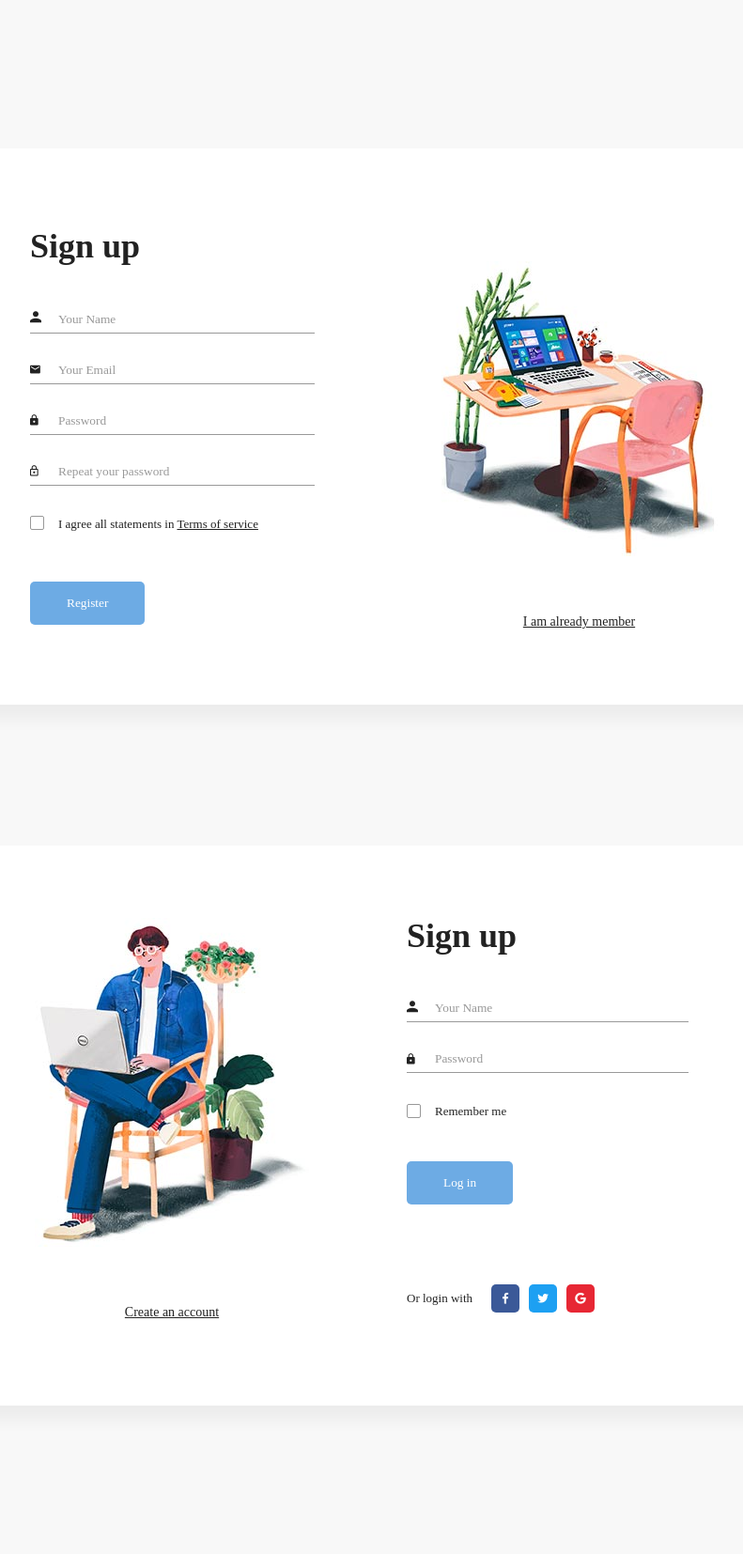
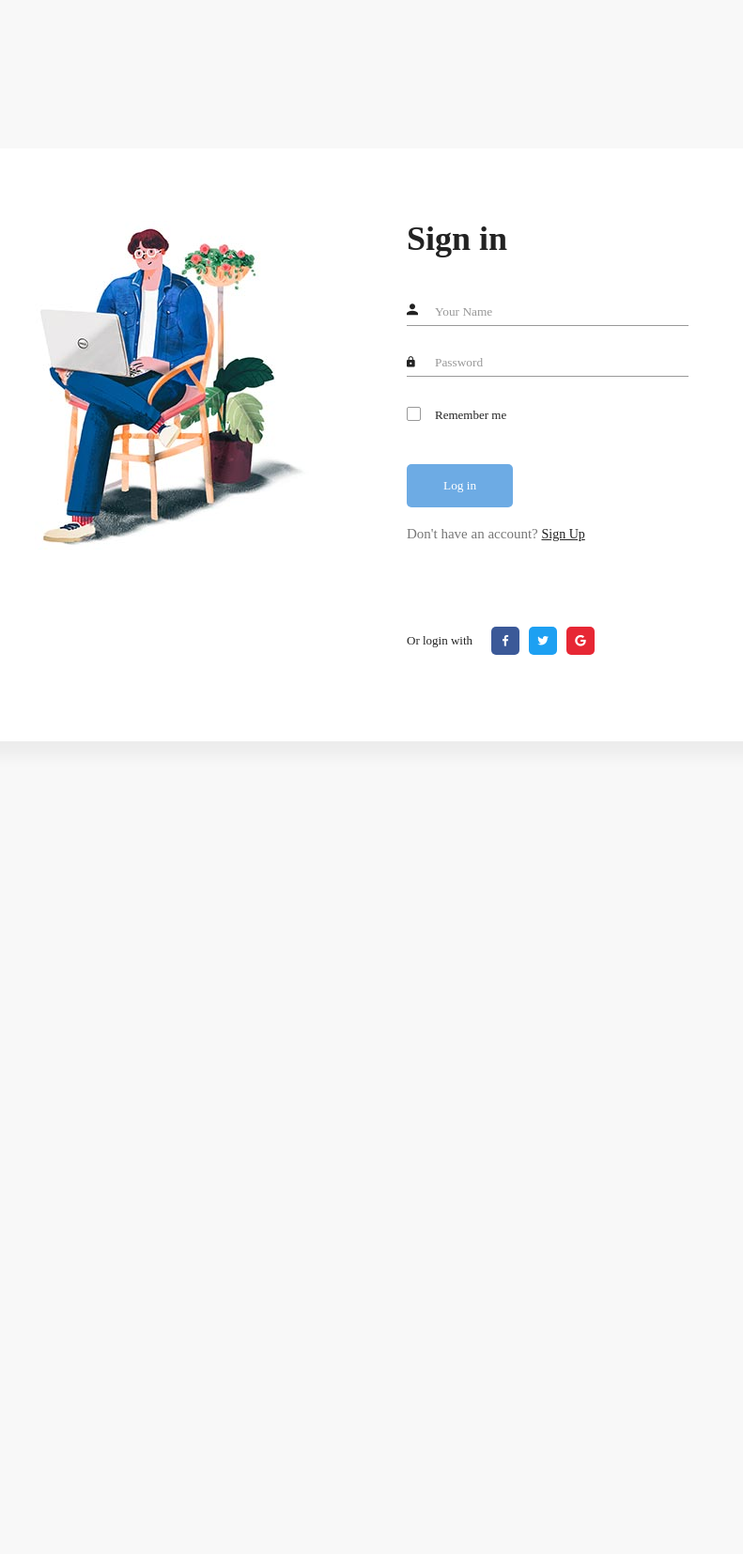
Before and after one commit to fabianuzukwu/Team_Workstation, a PHP site: page / in a window 1280 px wide. Shown: the whole page at 94% size, without its empty margins (267-1058 px from the left). After the commit the page ends 697 px from the top, so only its background shows below. Run offline with PHP 8.4, Linux system fonts and the light colour scheme; some web fonts are replaced.

Commit message:
I divided sign up and sign in pages into seperate page and linked both pages

```diff
--- a/css/style.css
+++ b/css/style.css
@@ -18,6 +18,7 @@ list-type-ulli, .socials {
   /* IE9 Compat Modes */
   src: local("Poppins Light"), local("Poppins-Light"), url("../fonts/poppins/poppins-v5-latin-300.eot?#iefix") format("embedded-opentype"), url("../fonts/poppins/poppins-v5-latin-300.woff2") format("woff2"), url("../fonts/poppins/poppins-v5-latin-300.woff") format("woff"), url("../fonts/poppins/poppins-v5-latin-300.ttf") format("truetype"), url("../fonts/poppins/poppins-v5-latin-300.svg#Poppins") format("svg");
   /* Legacy iOS */ }
+
 /* poppins-300italic - latin */
 @font-face {
   font-family: 'Poppins';
@@ -117,6 +118,8 @@ list-type-ulli, .socials {
   /* IE9 Compat Modes */
   src: local("Poppins Black"), local("Poppins-Black"), url("../fonts/poppins/poppins-v5-latin-900.eot?#iefix") format("embedded-opentype"), url("../fonts/poppins/poppins-v5-latin-900.woff2") format("woff2"), url("../fonts/poppins/poppins-v5-latin-900.woff") format("woff"), url("../fonts/poppins/poppins-v5-latin-900.ttf") format("truetype"), url("../fonts/poppins/poppins-v5-latin-900.svg#Poppins") format("svg");
   /* Legacy iOS */ }
+*/
+
 a:focus, a:active {
   text-decoration: none;
   outline: none;
@@ -163,6 +166,7 @@ input[type=radio] {
   -webkit-appearance: radio !important;
   -o-appearance: radio !important;
   -ms-appearance: radio !important; }
+
 
 img {
   max-width: 100%;
@@ -295,8 +299,7 @@ figure {
 .signup-image-link {
   font-size: 14px;
   color: #222;
-  display: block;
-  text-align: center; }
+ }
 
 .term-service {
   font-size: 13px;
@@ -334,7 +337,7 @@ input {
   input:-moz-placeholder {
     color: #999; }
   input:focus {
-    border-bottom: 1px solid #222; }
+    border-bottom: 1px solid #5a22db; }
     input:focus::-webkit-input-placeholder {
       color: #222; }
     input:focus::-moz-placeholder {
--- a/index.html
+++ b/index.html
@@ -13,60 +13,17 @@
     <link rel="stylesheet" href="css/style.css">
 </head>
 <body>
-
     <div class="main">
-
-        <!-- Sign up form -->
-        <section class="signup">
-            <div class="container">
-                <div class="signup-content">
-                    <div class="signup-form">
-                        <h2 class="form-title">Sign up</h2>
-                        <form method="POST" class="register-form" id="register-form">
-                            <div class="form-group">
-                                <label for="name"><i class="zmdi zmdi-account material-icons-name"></i></label>
-                                <input type="text" name="name" id="name" placeholder="Your Name"/>
-                            </div>
-                            <div class="form-group">
-                                <label for="email"><i class="zmdi zmdi-email"></i></label>
-                                <input type="email" name="email" id="email" placeholder="Your Email"/>
-                            </div>
-                            <div class="form-group">
-                                <label for="pass"><i class="zmdi zmdi-lock"></i></label>
-                                <input type="password" name="pass" id="pass" placeholder="Password"/>
-                            </div>
-                            <div class="form-group">
-                                <label for="re-pass"><i class="zmdi zmdi-lock-outline"></i></label>
-                                <input type="password" name="re_pass" id="re_pass" placeholder="Repeat your password"/>
-                            </div>
-                            <div class="form-group">
-                                <input type="checkbox" name="agree-term" id="agree-term" class="agree-term" />
-                                <label for="agree-term" class="label-agree-term"><span><span></span></span>I agree all statements in  <a href="#" class="term-service">Terms of service</a></label>
-                            </div>
-                            <div class="form-group form-button">
-                                <input type="submit" name="signup" id="signup" class="form-submit" value="Register"/>
-                            </div>
-                        </form>
-                    </div>
-                    <div class="signup-image">
-                        <figure><img src="images/signup-image.jpg" alt="sing up image"></figure>
-                        <a href="#" class="signup-image-link">I am already member</a>
-                    </div>
-                </div>
-            </div>
-        </section>
-
         <!-- Sing in  Form -->
         <section class="sign-in">
             <div class="container">
                 <div class="signin-content">
                     <div class="signin-image">
                         <figure><img src="images/signin-image.jpg" alt="sing up image"></figure>
-                        <a href="#" class="signup-image-link">Create an account</a>
                     </div>
 
                     <div class="signin-form">
-                        <h2 class="form-title">Sign up</h2>
+                        <h2 class="form-title">Sign in</h2>
                         <form method="POST" class="register-form" id="login-form">
                             <div class="form-group">
                                 <label for="your_name"><i class="zmdi zmdi-account material-icons-name"></i></label>
@@ -84,6 +41,8 @@
                                 <input type="submit" name="signin" id="signin" class="form-submit" value="Log in"/>
                             </div>
                         </form>
+
+                        <p>Don't have an account? <a href="signup.html" class="signup-image-link">Sign Up</a></p>
                         <div class="social-login">
                             <span class="social-label">Or login with</span>
                             <ul class="socials">
```
Also changed, not shown: signup.html (added, +58 -0 lines).
